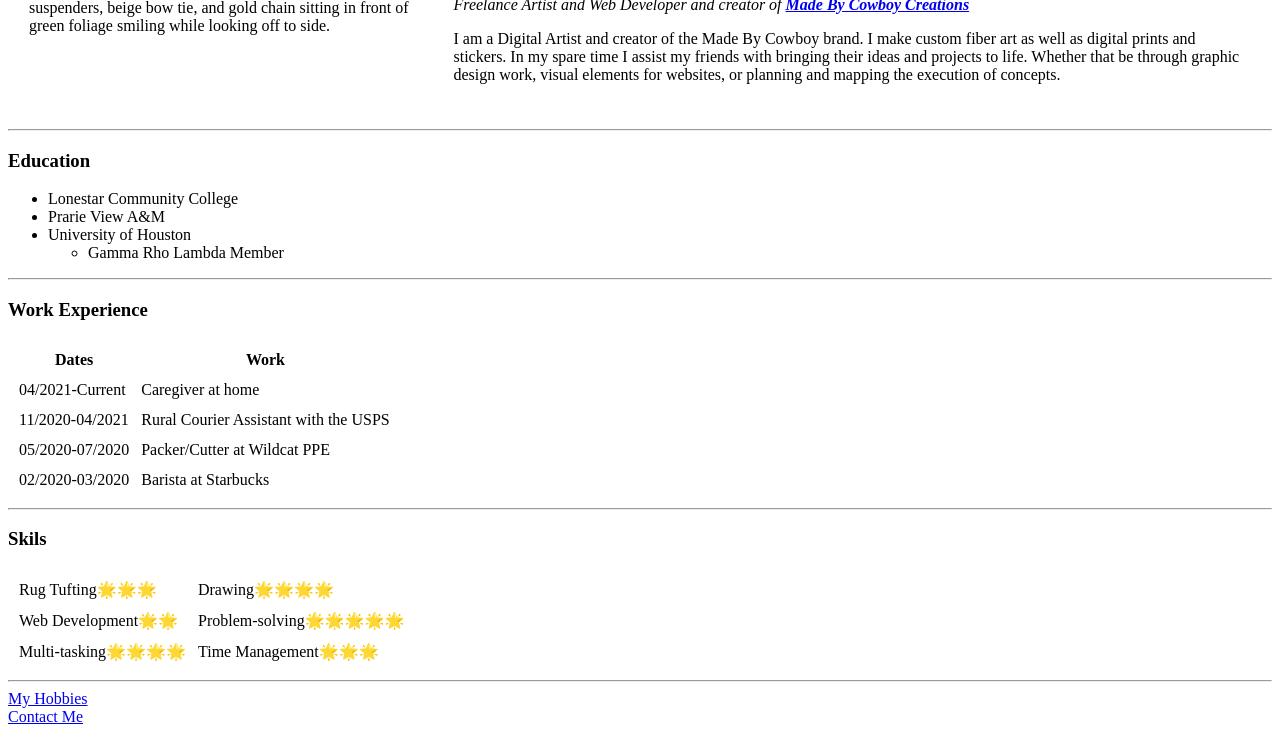
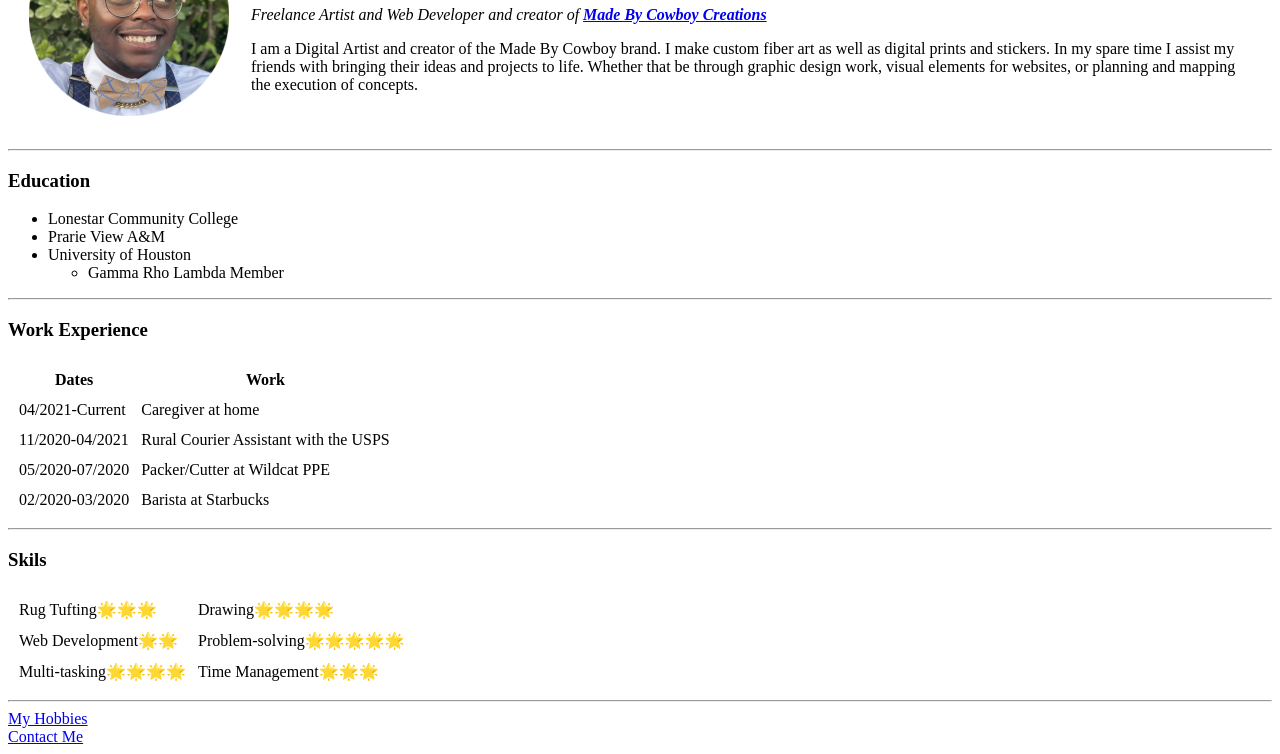
Before and after one commit to theecowboy/CV, a plain HTML site: page index.html in a window 1280 px wide. Shown: the part 113-867 px from the top of the page. Drawn offline with Linux system fonts and the light colour scheme.

Commit message:
Update index.html

```diff
--- a/index.html
+++ b/index.html
@@ -9,7 +9,7 @@
 <body>
   <table cellspacing=20>
     <tr>
-      <td><img src="https://"wedding green bush baclground-modified 200px.png""
+      <td><img src="wedding green bush baclground-modified 200px.png""
         alt="Cee Bennett wearing a white button down shirt, blue suspenders, beige bow tie, and gold chain sitting in front of green foliage smiling while looking off to side."></td>
         <td><h1>Cee Bennett</h1>
           <p><em>Freelance Artist and Web Developer and creator of <strong><a href="https://www.instagram.com/madebycowboycreations/">Made By Cowboy Creations</a></strong></em></p>
```
